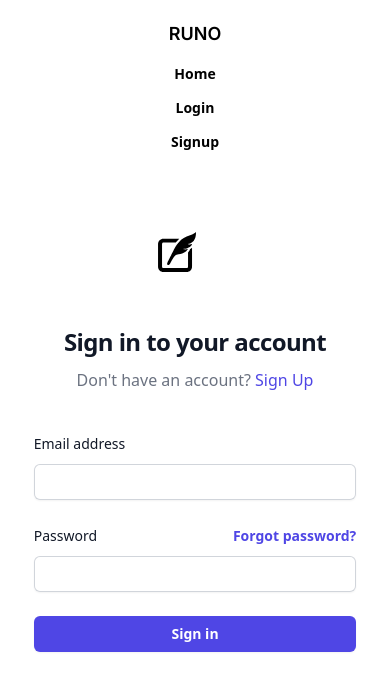
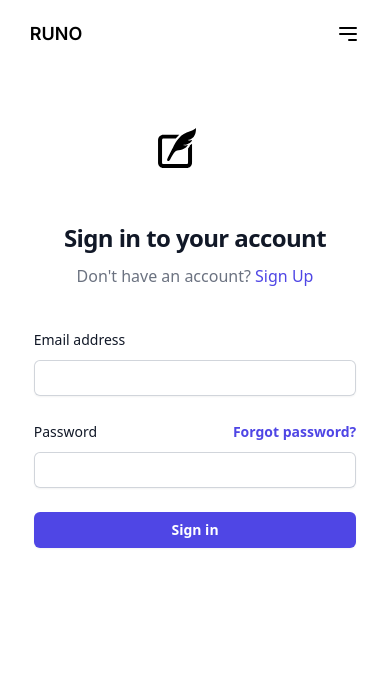
Before and after one commit to HiteshHonmane/Blog-Platform, a React (Vite) app: page /login in a window 390 px wide. Shown: the top 690 px of the page. Built offline with nearby package versions, Linux system fonts and the light colour scheme; no server answers.

Commit message:
Refactor: header.jsx

```diff
--- a/src/components/Header/Header.jsx
+++ b/src/components/Header/Header.jsx
@@ -1,9 +1,10 @@
-import React from "react";
+import React, { useState } from "react";
 import { LogoutBtn } from "../index";
 import { useSelector } from "react-redux";
 import { useNavigate } from "react-router-dom";
 
 function Header() {
+  const [isMobileMenuOpen, setMobileMenuOpen] = useState(false);
   const authStatus = useSelector((state) => state.auth.status);
   const navigate = useNavigate();
 
@@ -36,28 +37,67 @@ function Header() {
   ];
 
   return (
-    <header className="w-full p-5 sm:p-0   ">
-
-      <div className="w-full flex flex-col sm:flex-row justify-between items-center ">
-
-        <div className="text-black text-lg sm:text-xl md:text-2xl font-semibold  font-['Inter']">
+    <header className="w-full p-5 sm:p-0 relative">
+      <div className="w-full flex flex-row justify-between items-center">
+        <div className="text-black text-lg sm:text-xl md:text-2xl font-semibold font-['Inter']">
           RUNO
         </div>
-        <nav className="w-full sm:w-auto mt-4 sm:mt-0 flex flex-col sm:flex-row items-center gap-3.5">
+        <button
+          className="block sm:hidden"
+          onClick={() => setMobileMenuOpen(!isMobileMenuOpen)}
+        >
+          {isMobileMenuOpen ? (
+            <svg
+              className="w-6 h-6 text-black"
+              fill="none"
+              stroke="currentColor"
+              viewBox="0 0 24 24"
+              xmlns="http://www.w3.org/2000/svg"
+            >
+              <path
+                strokeLinecap="round"
+                strokeLinejoin="round"
+                strokeWidth="2"
+                d="M6 18L18 6M6 6l12 12"
+              ></path>
+            </svg>
+          ) : (
+            <svg
+              className="w-6 h-6 text-black"
+              fill="none"
+              stroke="currentColor"
+              viewBox="0 0 24 24"
+              xmlns="http://www.w3.org/2000/svg"
+            >
+              <path
+                strokeLinecap="round"
+                strokeLinejoin="round"
+                strokeWidth="2"
+                d="M4 6h16M4 12h16m-7 6h7"
+              ></path>
+            </svg>
+          )}
+        </button>
+        <nav
+          className={`w-1/2 sm:w-auto mt-4 sm:mt-0 sm:flex-row items-center gap-3.5 flex flex-col  fixed top-0 right-0 h-full bg-white transition-transform duration-300 ease-in-out transform ${
+            isMobileMenuOpen ? "translate-x-0" : "translate-x-full"
+          } sm:static sm:translate-x-0`}
+        >
           {navItems.map((item) =>
             item.active ? (
               <button
                 key={item.name}
-                onClick={() => navigate(item.slug)}
-                className="text-black text-sm sm:text-base md:text-lg font-semibold cursor-pointer "
+                onClick={() => {
+                  navigate(item.slug);
+                  setMobileMenuOpen(false);
+                }}
+                className="text-black text-sm sm:text-base md:text-lg font-semibold cursor-pointer"
               >
                 {item.name}
               </button>
             ) : null
           )}
-          {authStatus && (
-            <LogoutBtn />
-          )}
+          {authStatus && <LogoutBtn />}
         </nav>
       </div>
     </header>
--- a/src/main.jsx
+++ b/src/main.jsx
@@ -46,7 +46,6 @@ const router = createBrowserRouter([
             path: "/all-posts",
             element: (
                 <AuthLayout authentication>
-                    {" "}
                     <AllPosts />
                 </AuthLayout>
             ),
@@ -55,7 +54,6 @@ const router = createBrowserRouter([
             path: "/add-post",
             element: (
                 <AuthLayout authentication>
-                    {" "}
                     <AddPost />
                 </AuthLayout>
             ),
```
Also changed, not shown: public/bghome.png (deleted).
